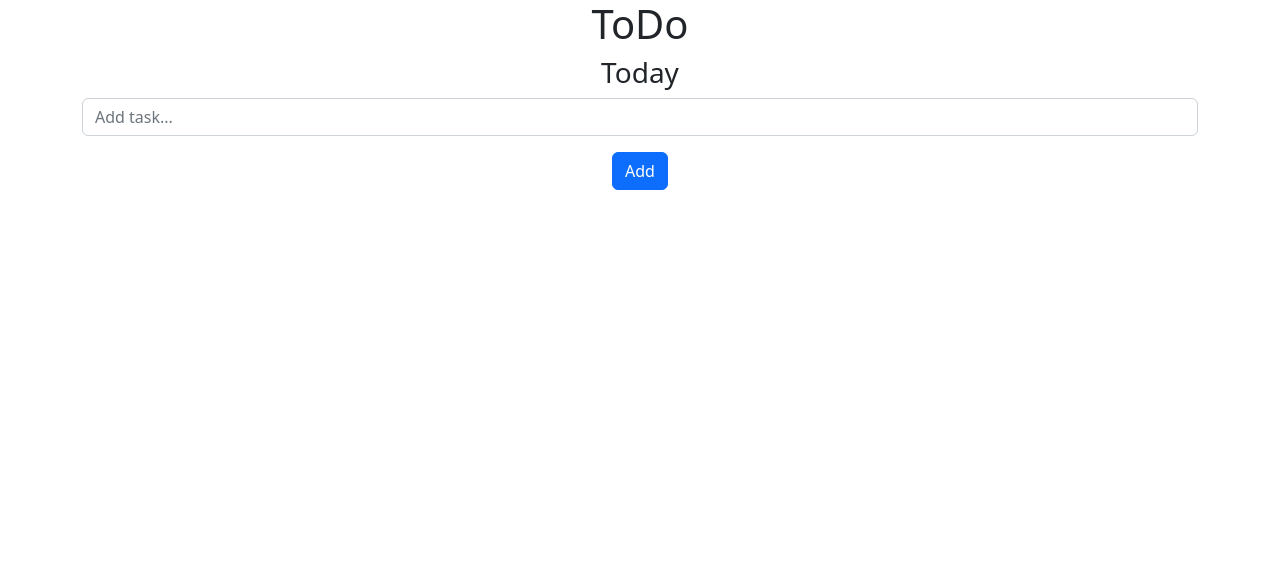
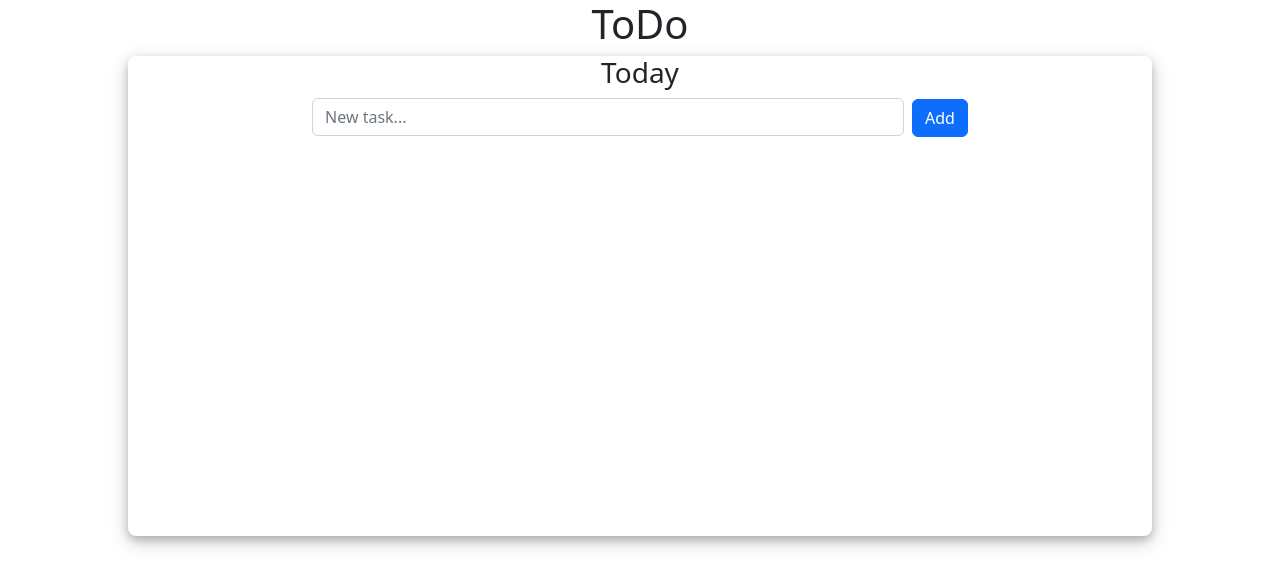
Before and after one commit to glunaa/todo, a React (Create React App) app: page / in a window 1280 px wide. Shown: the top 586 px of the page. Built offline with nearby package versions, Linux system fonts and the light colour scheme.

Commit message:
styling mainly

```diff
--- a/src/App.css
+++ b/src/App.css
@@ -1,38 +1,16 @@
 .App {
   text-align: center;
 }
-
-.App-logo {
-  height: 40vmin;
-  pointer-events: none;
+.container{
+  height: 60vh;
+  width: 80%;
+  border-radius: 8px;
+  box-shadow: 0 4px 8px 0 rgba(0, 0, 0, 0.2), 0 6px 20px 0 rgba(0, 0, 0, 0.19);
 }
 
-@media (prefers-reduced-motion: no-preference) {
-  .App-logo {
-    animation: App-logo-spin infinite 20s linear;
-  }
+.inputText{
+  display: inline-flex;
+  margin: 0 auto;
+  max-width: 60%;
+  padding-right: .5rem;
 }
-
-.App-header {
-  background-color: #282c34;
-  min-height: 100vh;
-  display: flex;
-  flex-direction: column;
-  align-items: center;
-  justify-content: center;
-  font-size: calc(10px + 2vmin);
-  color: white;
-}
-
-.App-link {
-  color: #61dafb;
-}
-
-@keyframes App-logo-spin {
-  from {
-    transform: rotate(0deg);
-  }
-  to {
-    transform: rotate(360deg);
-  }
-}
--- a/src/App.tsx
+++ b/src/App.tsx
@@ -1,6 +1,6 @@
 import React,{FC} from 'react';
+import 'bootstrap/dist/css/bootstrap.min.css';
 import './App.css';
-import 'bootstrap/dist/css/bootstrap.min.css';
 import Header from './components/Header';
 import Container from './components/Container';
 
--- a/src/components/Container.tsx
+++ b/src/components/Container.tsx
@@ -7,13 +7,16 @@ const Container:FC<Props> = ({header}) =>{
     return(
         <div className='container'>
             <h3>{header}</h3>
-            <InputGroup className='mb-3'>
+            <div>
+            <InputGroup className='mb-3 inputText'>
                 <Form.Control
-                    placeholder='Add task...'
-                    aria-label='Add task...'
+                    placeholder='New task...'
+                    aria-label='New task...'
                     aria-describedby='basic-addon2'/>
             </InputGroup>
             <Button variant='primary'>Add</Button>
+            </div>
+
         </div>
     )
 }
```
